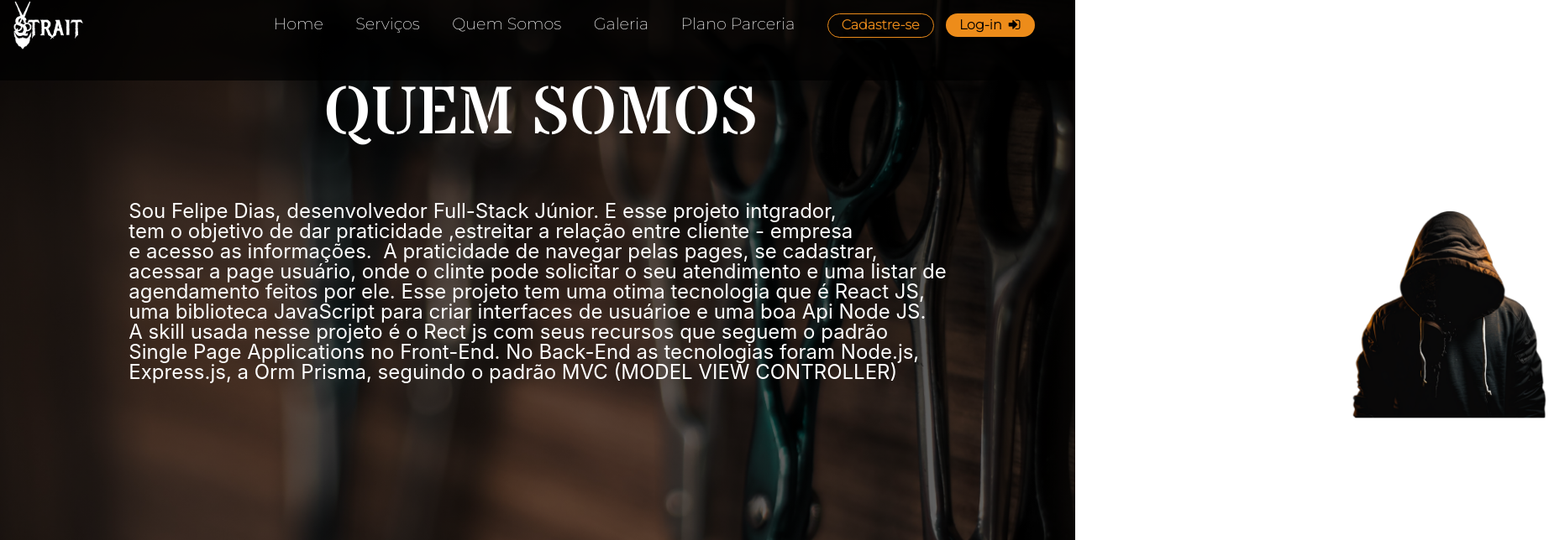
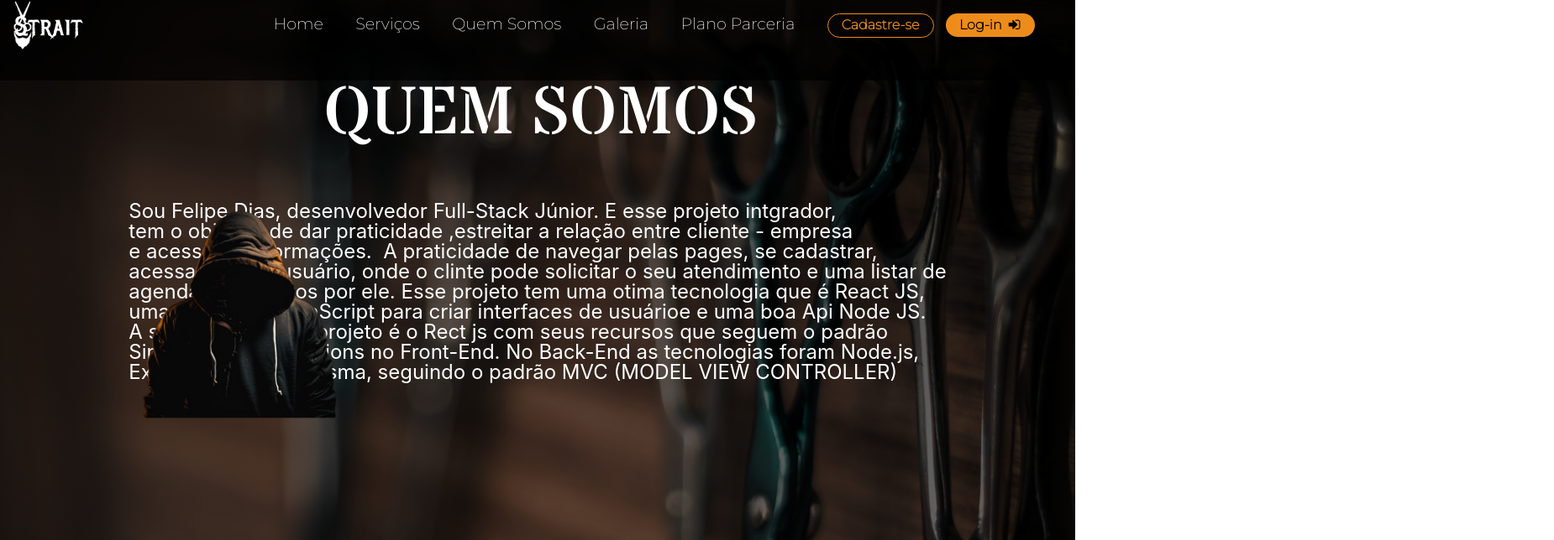
Before and after one commit to Felipediaslc/Barbearia-Strait-Front, a React (Create React App) app: page /quemsomos in a window 1280 px wide. Shown: the top 644 px of the page at 84% size, 1850 px wide, since content can reach past the window. Built offline with nearby package versions, Linux system fonts and the light colour scheme; a web font is replaced by a local one.

Commit message:
refinamento v.53

```diff
--- a/src/Pages/Quem-somos/Quem-somos.css
+++ b/src/Pages/Quem-somos/Quem-somos.css
@@ -54,7 +54,7 @@
 .quem-somos .body-part-2  .hoodie-guy {
   position: absolute;
   background: url(./imag/imagSVG/Hoodie-guy.png);
-  left:100rem;
+  left:10rem;
   top: 250px;
   height: 250px;
   width: 250px;
```
